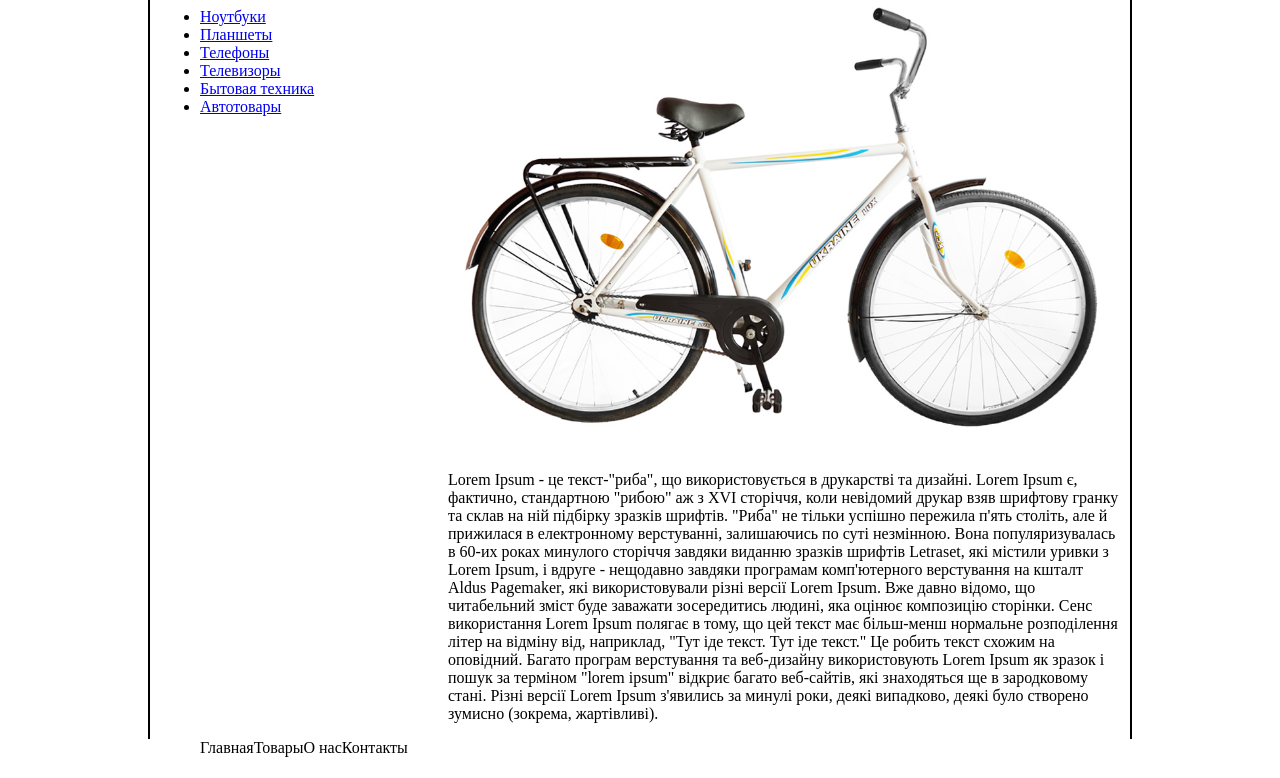
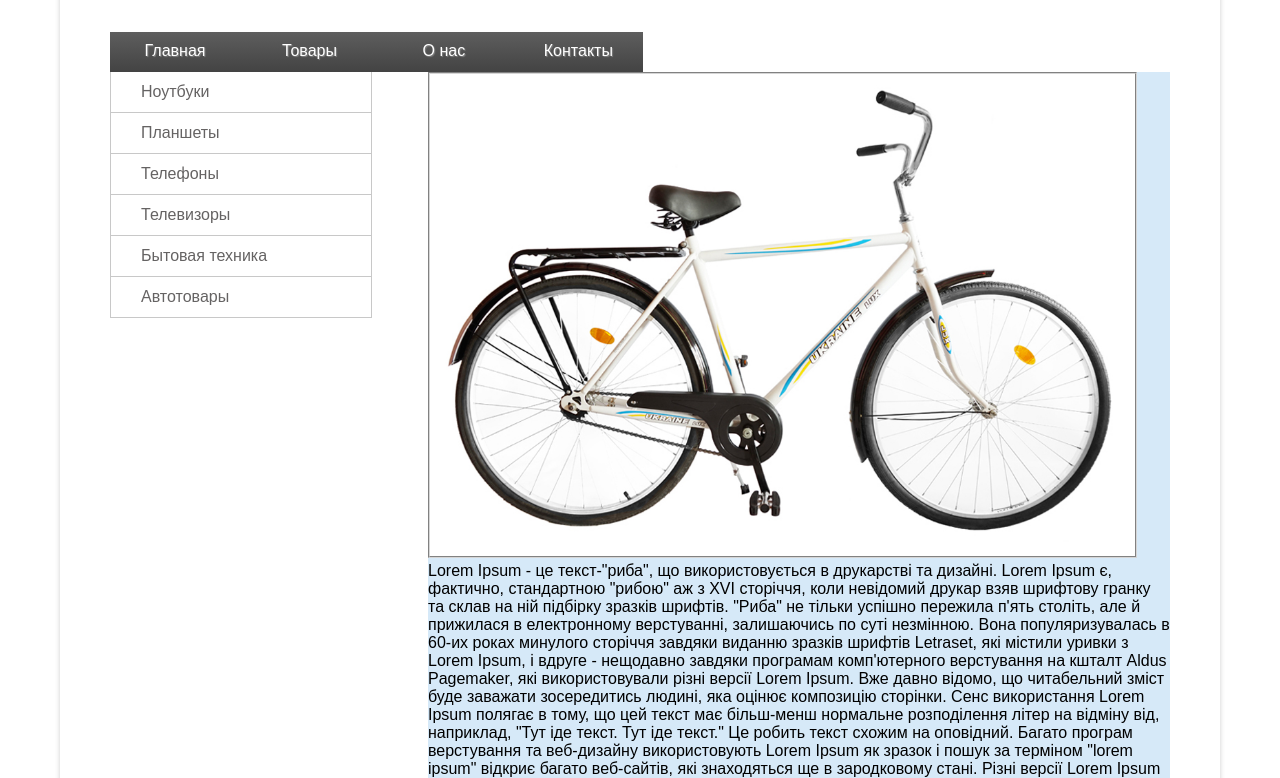
Before and after one commit to Imperceptible/home_work_3, a plain HTML site: page index.html in a window 1280 px wide. Shown: the part 106-884 px from the top of the page. Before the commit the page ends 863 px from the top, so only its background shows below. Drawn offline with Linux system fonts and the light colour scheme.

Commit message:
Вроде что-то клеится

```diff
--- /dev/null
+++ b/css/style — копия.css
@@ -0,0 +1,54 @@
+* {
+    margin: 0;
+    padding: 0;
+}
+
+.all {
+    max-width: 960px;
+    margin: 0 auto;
+    border-left: 2px solid black; /* Линия слева от текста */
+    border-right: 2px solid black; /* Линия справа от текста */
+    padding: 0 10px; /* Расстояние между линией и текстом */
+}
+
+/* Header */
+.mainmenu{
+    /*float: left;*/
+}
+
+/* 29.06.2016 antonpamalis *8) */
+
+.mainmenu li {
+    float: left;
+    list-style: none; /* hide dotted */
+
+}
+
+/* Content */
+.body {
+    clear: both; /* dont float */
+}
+
+.secondmenu {
+    width: 30%;
+    float: left;
+}
+
+.content {
+    float: right;
+    width: 70%;
+}
+
+.content img {
+    max-width: 100%;
+}
+
+/* Footer */
+.footer {
+    clear: both; /* dont float */
+}
+
+.footer ul li {
+    float: left;
+    list-style: none;
+}
--- a/css/style.css
+++ b/css/style.css
@@ -1,49 +1,124 @@
-.all {
-    max-width: 960px;
-    margin: 0 auto;
-    border-left: 2px solid black; /* Линия слева от текста */
-    border-right: 2px solid black; /* Линия справа от текста */
-    padding: 0 10px; /* Расстояние между линией и текстом */
+* {
+    margin: 0;
+    padding: 0;
 }
 
-/* Header */
-.mainmenu{
-    /*float: left;*/
+.all {
+    width: 1060px;
+    margin: 0 auto;
+    padding: 50px;
+    background: white;
+    box-shadow: 0px 0px 5px 0px rgba(0, 0, 0, .2);
+    font-family: sans-serif;
+    font-size: 12x;
+}
+.header {
+    background-color: white;
+    float: none;
+    position: relative;
+    overflow: hidden;
 }
 
-/* 29.06.2016 antonpamalis *8) */
+.logo {
+    margin-bottom: 40px;
+}
 
-.mainmenu li {
-    float: left;
-    list-style: none; /* hide dotted */
+.mainmenu {
+    display: inline-block;
+    vertical-align: middle;
+    list-style: none;
+    background: linear-gradient(to bottom, rgba(94, 94, 94, 1) 0%, rgba(67, 67, 67, 1) 100%);
 
 }
 
-/* Content */
-.body {
-    clear: both; /* dont float */
+.mainmenu li {
+    display: inline-block;
+    width: 130px;
+    height: 40px;
+    cursor: pointer;
+    vertical-align: middle;
+    text-shadow: 1px 1px 1px gray;
+}
+
+.mainmenu li a {
+    display: inline-block;
+    width: 130px;
+    height: 40px;
+    text-decoration: none;
+    color: white;
+    text-align: center;
+    padding-top: 10px;
+}
+
+
+
+.mainmenu li :hover {
+
+}
+
+.conteiner {
+    position: relative;
+    overflow: hidden;
 }
 
 .secondmenu {
+    /*background-color: #ffcfd7;*/
+    float: left;
     width: 30%;
-    float: left;
+    /*margin-top: 20px;*/
+}
+
+.secondmenu li {
+    width: 240px;
+    height: 40px;
+    line-height: 40px;
+    border: 1px solid #c8c8c8;
+    margin-top: -1px;
+    padding-left: 20px;
+    /*padding: 5px;
+    margin-top: 1px;
+    margin-right: 5px;
+    border: 1px solid #000000;*/
+}
+
+.secondmenu li a {
+    display: block;
+    padding-left: 10px;
+    color: #656363;
+    text-decoration: none;
+}
+
+.secondmenu li a:hover {
+    padding-left: 20px;
+    color: #2c2c2c;
+    text-decoration: none;
 }
 
 .content {
+    background-color: #d6e9f8;
     float: right;
     width: 70%;
 }
 
-.content img {
-    max-width: 100%;
+.foto img {
+    max-width: 95%;
+    border: 2px groove #d5d5d5;
 }
 
-/* Footer */
-.footer {
-    clear: both; /* dont float */
+.text {
+    max-height: 80%;
 }
 
-.footer ul li {
+.footer {
+    background-color: #5affb6;
+    float: none;
+    position: relative;
+    overflow: hidden;
+}
+
+.footer li {
     float: left;
     list-style: none;
+    padding: 5px;
+    margin: 10px 25px;
 }
--- a/index.html
+++ b/index.html
@@ -8,27 +8,15 @@
 <body>
 <div class="all"><!--самый главный блок -->
     <div class="header"><!--шапка-->
-        <h1>
-            Fitness
-        </h1>
-    </div>
-    <div class="mainmenu"><!--главное меню-->
-        <ul>
-            <li class="mainmenu">
-                <a href="#">Главная</a>
-            </li>
-            <li class="mainmenu">
-                <a href="#"> Товары</a>
-            </li>
-            <li class="mainmenu">
-                <a href="#"> О нас</a>
-            </li>
-            <li class="mainmenu">
-                <a href="#">Контакты</a>
-            </li>
+        <h1 class="logo"><img src="images/logo.png" alt="лого"></h1>
+        <ul class="mainmenu">
+            <li class="mainmenu"><a href="#">Главная</a></li>
+            <li class="mainmenu"><a href="#"> Товары</a></li>
+            <li class="mainmenu"><a href="#"> О нас</a></li>
+            <li class="mainmenu"><a href="#">Контакты</a></li>
         </ul>
     </div>
-    <div class="body"><!--тело-->
+    <div class="conteiner">
           <div class="secondmenu"><!--второе меню-->
             <ul>
                 <li>
@@ -78,10 +66,6 @@
             </li>
         </ul>
     </div>
-
-
-
-
 </div>
 
 </body>
```
Also changed, not shown: index — копия.html (added, +86 -0 lines), images/logo.png (added). Lines whose indentation alone changed are shown as unchanged.
